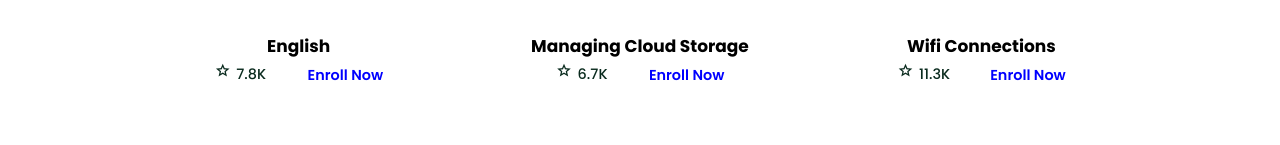
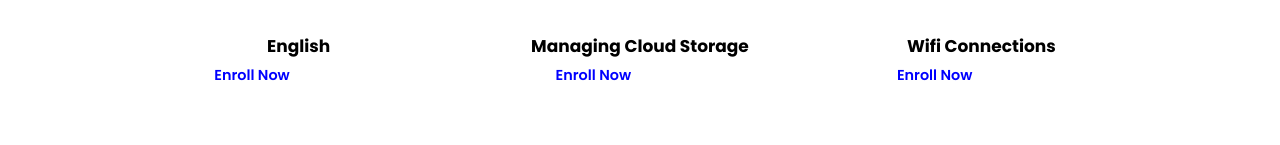
Before and after one commit to Mberra6/real-support-academy, a React (Create React App) app in the folder client/: page /courses in a window 1280 px wide. Shown: the part 795-940 px from the top of the page. Built offline with nearby package versions, Linux system fonts and the light colour scheme; no server answers.

Commit message:
more edits

```diff
--- a/client/src/components/Courses-section/CourseCard.jsx
+++ b/client/src/components/Courses-section/CourseCard.jsx
@@ -17,10 +17,6 @@ const CourseCard = (props) => {
 {/* https://blade-ui-kit.com/ -> link for the componenets 'ri'*/}
 
         <div className="space">
-          <p className="rating">
-          <span className="material-symbols-outlined star">star</span>
-           {rating}K
-          </p>
 
           <p className="enroll">
             <a href="#"> Enroll Now</a>
```
